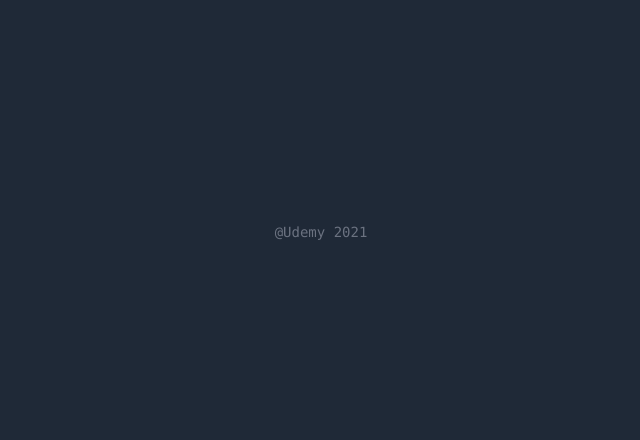
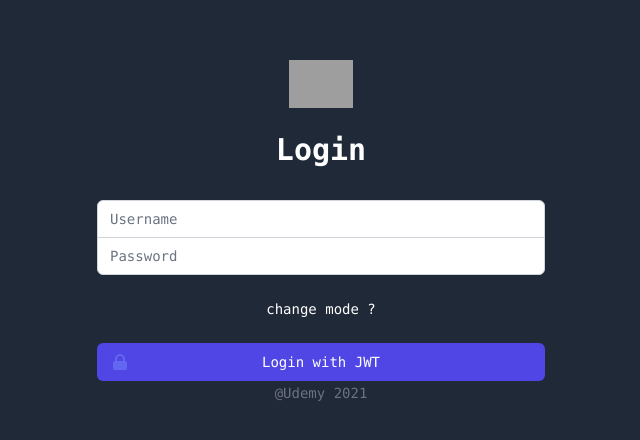
Before and after one commit to hotaru-as/nextjs_restapi, a Next.js app in the folder nextjs_blog_todos/: page / in a window 1280 px wide. Shown: the part 168-608 px from the top of the page, without its empty margins (319-959 px from the left). Built offline with nearby package versions, Linux system fonts and the light colour scheme; grey boxes are pictures that could not be loaded.

Commit message:
4-38 main page の作成まで

```diff
--- a/nextjs_blog_todos/components/Auth.js
+++ b/nextjs_blog_todos/components/Auth.js
@@ -1,3 +1,150 @@
+import { useState } from "react";
+import { useRouter } from "next/router";
+import Cookie from "universal-cookie";
+
+const cookie = new Cookie();
+
 export default function Auth() {
-  return <></>;
+  const router = useRouter();
+  const [username, setUsername] = useState("");
+  const [password, setPassword] = useState("");
+  const [isLogin, setIsLogin] = useState(true);
+
+  const login = async () => {
+    try{
+      await fetch(
+        `${process.env.NEXT_PUBLIC_RESTAPI_URL}api/auth/jwt/create/`,
+        {
+          method: "POST",
+          body: JSON.stringify({ username: username, password: password }),
+          headers: {
+            "Content-Type": "application/json",
+          },
+        }
+      )
+      .then((res) => {
+        if (res.status === 400) {
+          throw "authentication failed";
+        } else if (res.ok) {
+          return res.json();
+        }
+      })
+      .then((data) => {
+        const options = { path: "/" };
+        cookie.set("access_token", data.access, options);
+      })
+      router.push("/main-page")
+    } catch(err) {
+      alert(err);
+    }
+  }
+
+  const authUser = async (e) => {
+    e.preventDefault();
+    if (isLogin) {
+      login();
+    } else {
+      try{
+        await fetch(
+          `${process.env.NEXT_PUBLIC_RESTAPI_URL}api/register/`,
+          {
+            method: "POST",
+            body: JSON.stringify({ username: username, password: password }),
+            headers: {
+              "Content-Type": "application/json",
+            },
+          }
+        )
+        .then((res) => {
+          if (res.status === 400) {
+            throw "authentication failed";
+          }
+        });
+        login();
+      } catch(err) {
+        alert(err);
+      }
+    }
+  }
+
+  return (
+    <>
+      <div className="max-w-md w-full space-y-8">
+        <div>
+          <img
+            className="mx-auto h-12 w-auto"
+            src="https://tailwindui.com/img/logos/workflow-mark-indigo-600.svg"
+            alt="Workflow"
+          />
+          <h2 className="mt-6 text-center text-3xl font-extrabold text-white">
+            {isLogin ? "Login" : "Sign up"}
+          </h2>
+        </div>
+        <form className="mt-8 space-y-6" onSubmit={authUser}>
+          <input type="hidden" name="remember" value="true" />
+          <div className="rounded-md shadow-sm -space-y-px">
+            <div>
+              <input
+                name="username"
+                type="text"
+                autoComplete="username"
+                required
+                className="appearance-none rounded-none relative block w-full px-3 py-2 border border-gray-300 placeholder-gray-500 text-gray-900 rounded-t-md focus:outline-none focus:ring-indigo-500 focus:border-indigo-500 focus:z-10 sm:text-sm"
+                placeholder="Username"
+                value={username}
+                onChange={(e) => {setUsername(e.target.value)}}
+              />
+            </div>
+            <div>
+              <input
+                name="password"
+                type="password"
+                autoComplete="current-password"
+                required
+                className="appearance-none rounded-none relative block w-full px-3 py-2 border border-gray-300 placeholder-gray-500 text-gray-900 rounded-b-md focus:outline-none focus:ring-indigo-500 focus:border-indigo-500 focus:z-10 sm:text-sm"
+                placeholder="Password"
+                value={password}
+                onChange={(e) => setPassword(e.target.value)}
+              />
+            </div>
+          </div>
+
+          <div className="flex items-center justify-center">
+            <div className="text-sm">
+              <span
+                className="cursor-pointer font-medium text-white hover:text-indigo-500"
+                onClick={() => setIsLogin(!isLogin)}
+              >
+                change mode ?
+              </span>
+            </div>
+          </div>
+
+          <div>
+            <button
+              type="submit"
+              className="group relative w-full flex justify-center py-2 px-4 border border-transparent text-sm font-medium rounded-md text-white bg-indigo-600 hover:bg-indigo-700 focus:outline-none focus:ring-2 focus:ring-offset-2 focus:ring-indigo-500"
+            >
+              <span className="absolute left-0 inset-y-0 flex items-center pl-3">
+                <svg
+                  className="h-5 w-5 text-indigo-500 group-hover:text-indigo-400"
+                  xmlns="http://www.w3.org/2000/svg"
+                  viewBox="0 0 20 20"
+                  fill="currentColor"
+                  aria-hidden="true"
+                >
+                  <path
+                    fillRule="evenodd"
+                    d="M5 9V7a5 5 0 0110 0v2a2 2 0 012 2v5a2 2 0 01-2 2H5a2 2 0 01-2-2v-5a2 2 0 012-2zm8-2v2H7V7a3 3 0 016 0z"
+                    clipRule="evenodd"
+                  />
+                </svg>
+              </span>
+              {isLogin ? "Login with JWT" : "Create new user"}
+            </button>
+          </div>
+        </form>
+      </div>
+    </>
+  );
 }
--- a/nextjs_blog_todos/package.json
+++ b/nextjs_blog_todos/package.json
@@ -9,9 +9,12 @@
     "lint": "next lint"
   },
   "dependencies": {
+    "@tailwindcss/forms": "^0.5.3",
     "next": "^12.3.2",
     "react": "18.2.0",
-    "react-dom": "18.2.0"
+    "react-dom": "18.2.0",
+    "swr": "^2.1.5",
+    "universal-cookie": "^4.0.4"
   },
   "devDependencies": {
     "autoprefixer": "^10.4.14",
--- /dev/null
+++ b/nextjs_blog_todos/pages/blog-page.js
@@ -0,0 +1,19 @@
+import Layout from "../components/Layout"
+import Link from "next/link"
+
+export default function BlogPage() {
+  return(
+    <Layout title="Blog page">
+      <Link href="/main-page">
+        <div className="flex cursor-pointer mt-12">
+          <svg
+            className="w-6 h-6 mr-3"
+            fill="none" stroke="currentColor" strokeWidth="1.5" viewBox="0 0 24 24" xmlns="http://www.w3.org/2000/svg" aria-hidden="true">
+            <path strokeLinecap="round" strokeLinejoin="round" d="M18.75 19.5l-7.5-7.5 7.5-7.5m-6 15L5.25 12l7.5-7.5"></path>
+          </svg>
+          <span>Back to main page</span>
+        </div>
+      </Link>
+    </Layout>
+  )
+}
--- /dev/null
+++ b/nextjs_blog_todos/pages/main-page.js
@@ -0,0 +1,38 @@
+import Cookie from "universal-cookie";
+import { useRouter } from "next/router";
+import Layout from "../components/Layout";
+import Link from "next/link";
+
+const cookie = new Cookie();
+
+export default function MainPage() {
+  const router = useRouter();
+
+  const logout = () => {
+    cookie.remove("access_token");
+    router.push("/")
+  }
+
+  return (
+    <Layout title="Main page">
+      <div className="mb-10">
+        <Link href="/blog-page">
+          <a className="bg-indigo-500 mr-8 hover:bg-indigo-600 text-white px-4 py-12 rounded">
+            Visit Blog by SSG + ISR
+          </a>
+        </Link>
+        <Link href="/task-page">
+          <a className="bg-gray-500 ml-8 hover:bg-gray-600 text-white px-4 py-12 rounded">
+            Visit Task by SSG + ISR
+          </a>
+        </Link>
+      </div>
+      <svg
+        onClick={logout}
+        className="mt-10 cursor-pointer w-6 h-6"
+        fill="none" stroke="currentColor" strokeWidth="1.5" viewBox="0 0 24 24" xmlns="http://www.w3.org/2000/svg" aria-hidden="true">
+        <path strokeLinecap="round" strokeLinejoin="round" d="M15.75 9V5.25A2.25 2.25 0 0013.5 3h-6a2.25 2.25 0 00-2.25 2.25v13.5A2.25 2.25 0 007.5 21h6a2.25 2.25 0 002.25-2.25V15M12 9l-3 3m0 0l3 3m-3-3h12.75"></path>
+      </svg>
+    </Layout>
+  )
+}
--- /dev/null
+++ b/nextjs_blog_todos/pages/task-page.js
@@ -0,0 +1,19 @@
+import Layout from "../components/Layout"
+import Link from "next/link"
+
+export default function TaskPage() {
+  return (
+    <Layout title="Task page">
+      <Link href="/main-page">
+        <div className="flex cursor-pointer mt-12">
+          <svg
+            className="w-6 h-6 mr-3"
+            fill="none" stroke="currentColor" strokeWidth="1.5" viewBox="0 0 24 24" xmlns="http://www.w3.org/2000/svg" aria-hidden="true">
+            <path strokeLinecap="round" strokeLinejoin="round" d="M18.75 19.5l-7.5-7.5 7.5-7.5m-6 15L5.25 12l7.5-7.5"></path>
+          </svg>
+          <span>Back to main page</span>
+        </div>
+      </Link>
+    </Layout>
+  )
+}
--- a/nextjs_blog_todos/tailwind.config.js
+++ b/nextjs_blog_todos/tailwind.config.js
@@ -7,5 +7,7 @@ module.exports = {
   theme: {
     extend: {},
   },
-  plugins: [],
+  plugins: [
+    require('@tailwindcss/forms'),
+  ],
 }
```
Also changed, not shown: 1 other file (tests, documents, lock files or other folders).
